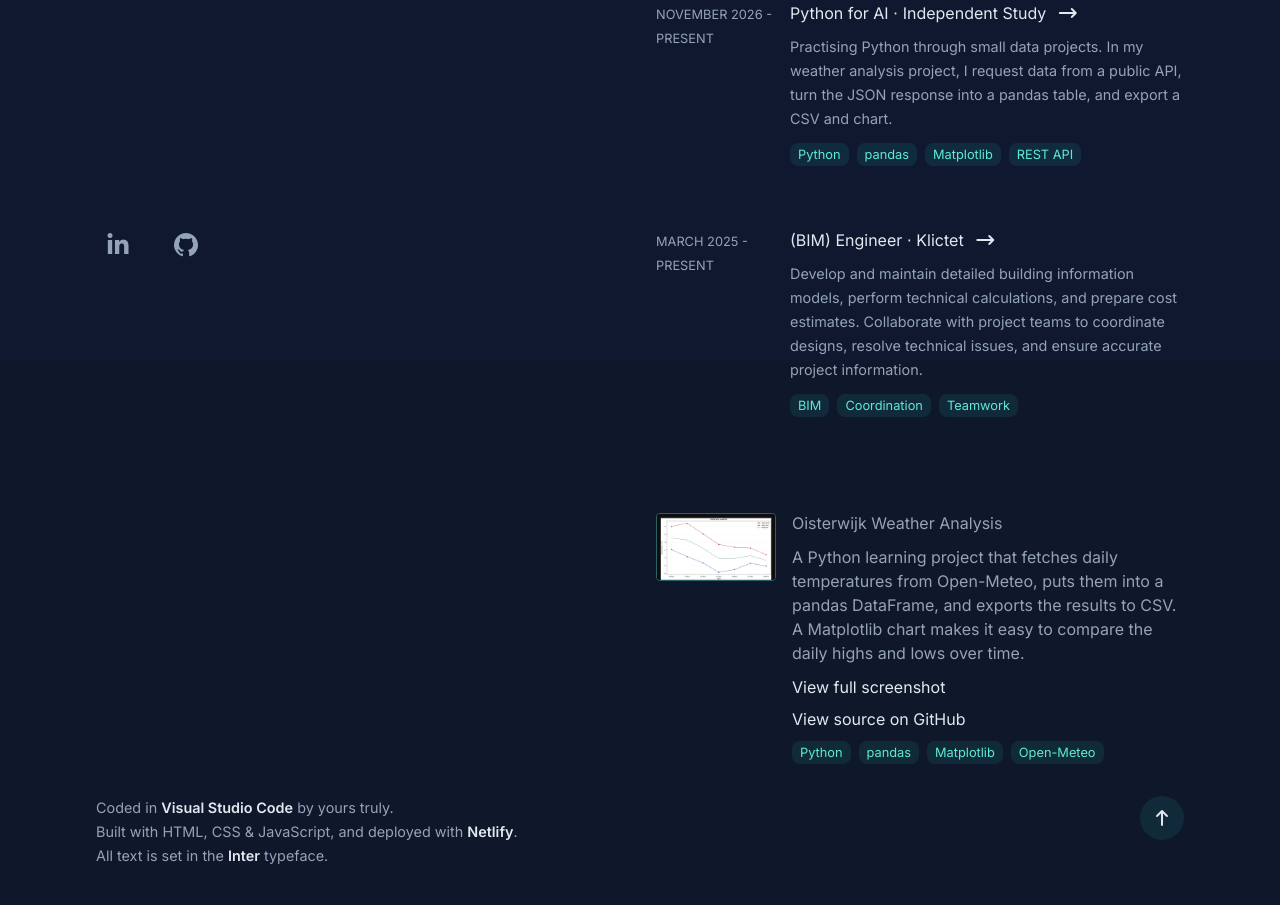
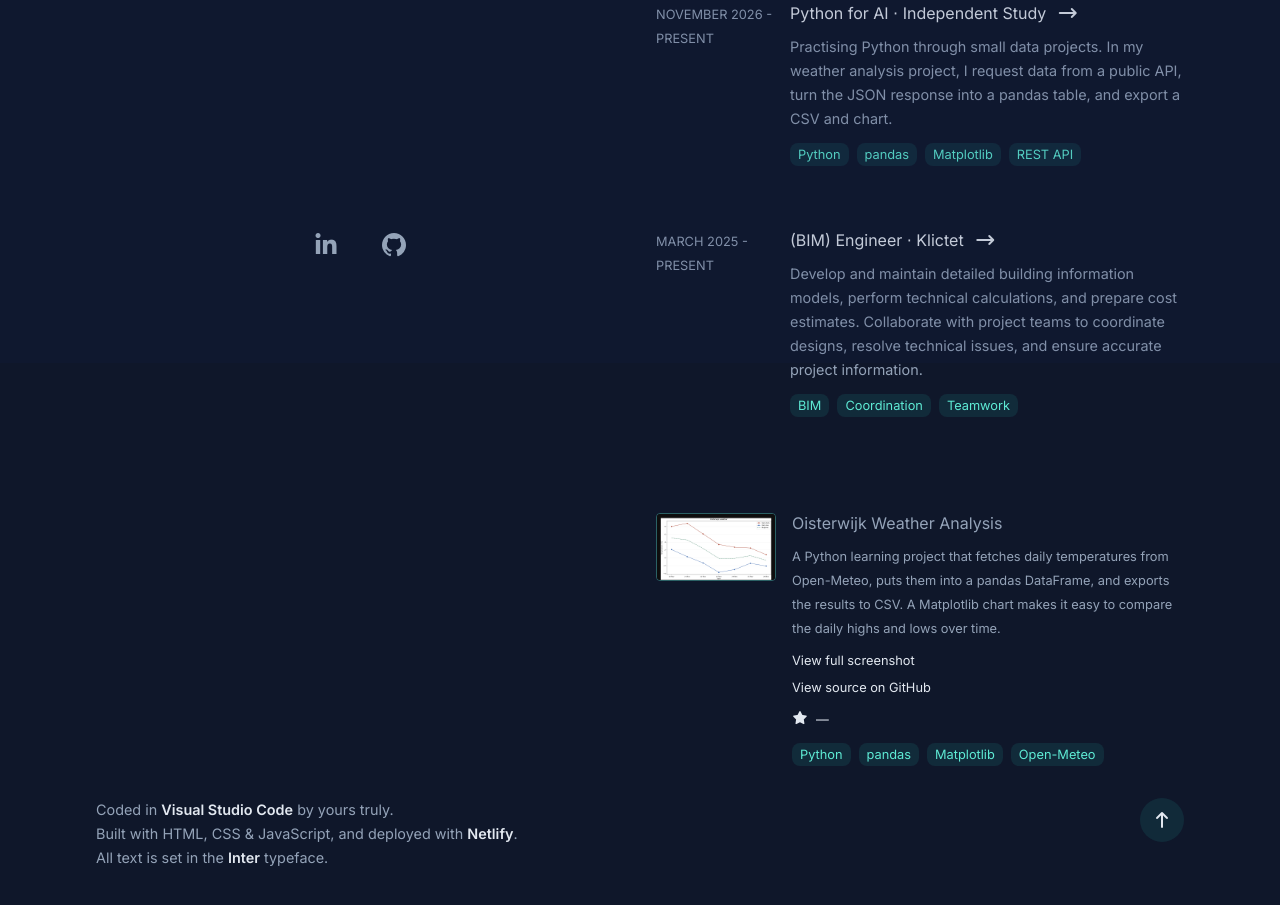
Before and after one commit to dannyevers83/portfolio, a plain HTML site: page index.html in a window 1280 px wide. Shown: the part 437-1342 px from the top of the page. Drawn offline with Linux system fonts and the light colour scheme; no server answers.

Commit message:
Restore live GitHub stars for the weather project

```diff
--- a/index.html
+++ b/index.html
@@ -234,6 +234,17 @@
               >
                 View source on GitHub
               </a>
+              <div class="project-stat light-text">
+                <a
+                  class="project-stars-link"
+                  href="https://github.com/dannyevers83/oisterwijk-weather-analysis/stargazers"
+                  data-github-repo="dannyevers83/oisterwijk-weather-analysis"
+                  aria-label="View GitHub stars for oisterwijk-weather-analysis"
+                >
+                  <i class="fa-solid fa-star" aria-hidden="true"></i>
+                  <span data-star-count>—</span>
+                </a>
+              </div>
               <div class="tag-container">
                 <div class="tag">Python</div>
                 <div class="tag">pandas</div>
--- a/script.js
+++ b/script.js
@@ -45,3 +45,87 @@ window.addEventListener('hashchange', scheduleSectionUpdate);
 window.addEventListener('pageshow', scheduleSectionUpdate);
 
 updateCurrentSection();
+
+/* ========================================
+   Projects — load real GitHub star counts
+   ======================================== */
+
+const starCacheLifetime = 15 * 60 * 1000;
+
+function readStarCache(repository) {
+  try {
+    const cached = JSON.parse(
+      sessionStorage.getItem(`github-stars:${repository}`),
+    );
+
+    if (
+      cached &&
+      Number.isSafeInteger(cached.count) &&
+      cached.count >= 0 &&
+      Number.isFinite(cached.savedAt) &&
+      Date.now() >= cached.savedAt &&
+      Date.now() - cached.savedAt < starCacheLifetime
+    ) {
+      return cached.count;
+    }
+  } catch {
+    // Storage can be unavailable; fetching the count still works without it.
+  }
+
+  return null;
+}
+
+function cacheStarCount(repository, count) {
+  try {
+    sessionStorage.setItem(
+      `github-stars:${repository}`,
+      JSON.stringify({ count, savedAt: Date.now() }),
+    );
+  } catch {
+    // Caching is optional and must not prevent displaying the count.
+  }
+}
+
+async function loadStarCount(link) {
+  const repository = link.dataset.githubRepo;
+  const countElement = link.querySelector('[data-star-count]');
+
+  try {
+    let count = readStarCache(repository);
+
+    if (count === null) {
+      const response = await fetch(
+        `https://api.github.com/repos/${repository}`,
+        {
+          headers: { Accept: 'application/vnd.github+json' },
+          signal: AbortSignal.timeout(8000),
+        },
+      );
+
+      if (!response.ok) throw new Error('GitHub request failed');
+
+      const data = await response.json();
+      count = data.stargazers_count;
+
+      if (!Number.isSafeInteger(count) || count < 0) {
+        throw new Error('Invalid GitHub star count');
+      }
+
+      cacheStarCount(repository, count);
+    }
+
+    countElement.textContent = String(count);
+    link.setAttribute(
+      'aria-label',
+      `${count} GitHub stars for ${repository}; view stargazers`,
+    );
+  } catch {
+    countElement.textContent = '—';
+    link.setAttribute(
+      'aria-label',
+      `View GitHub stars for ${repository}; count unavailable`,
+    );
+  }
+}
+
+document.querySelectorAll('[data-github-repo]').forEach(loadStarCount);
--- a/styles.css
+++ b/styles.css
@@ -85,6 +85,26 @@ h6::selection {
 header,
 main,
 /* Footer — credits and back to top */
+
+.project-stat {
+  display: flex;
+  align-items: center;
+  gap: 0.5rem;
+  font-size: 0.8rem;
+}
+
+.project-stars-link {
+  display: inline-flex;
+  align-items: center;
+  gap: 0.5rem;
+  min-height: 1.5rem;
+  color: inherit;
+  text-decoration: none;
+}
+
+.project-stars-link:hover {
+  color: var(--color-accent);
+}
 
 footer {
   position: relative;
```
Also changed, not shown: 1 other file.
